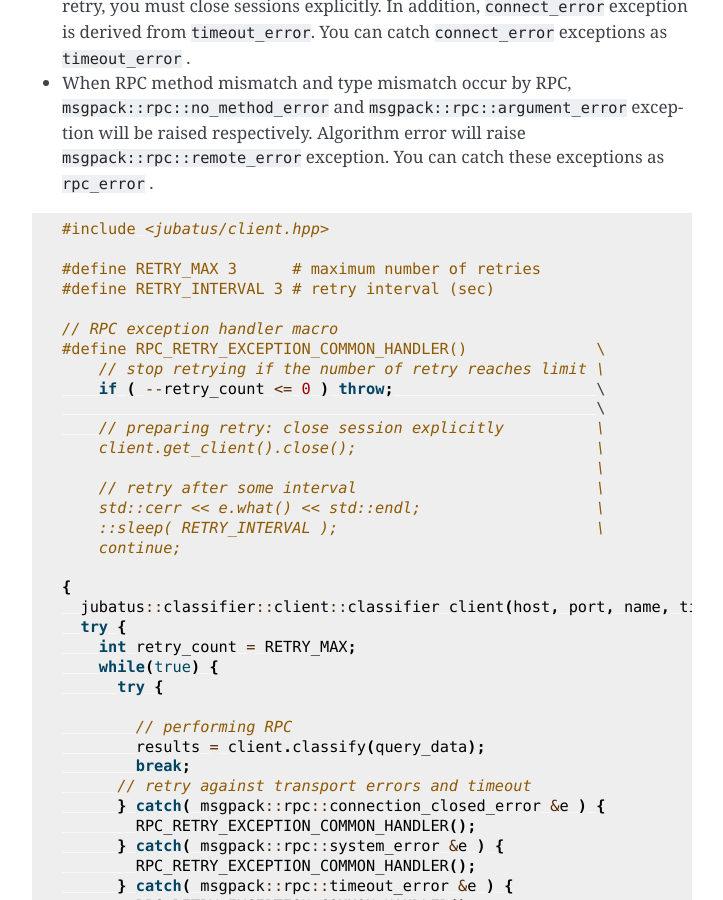
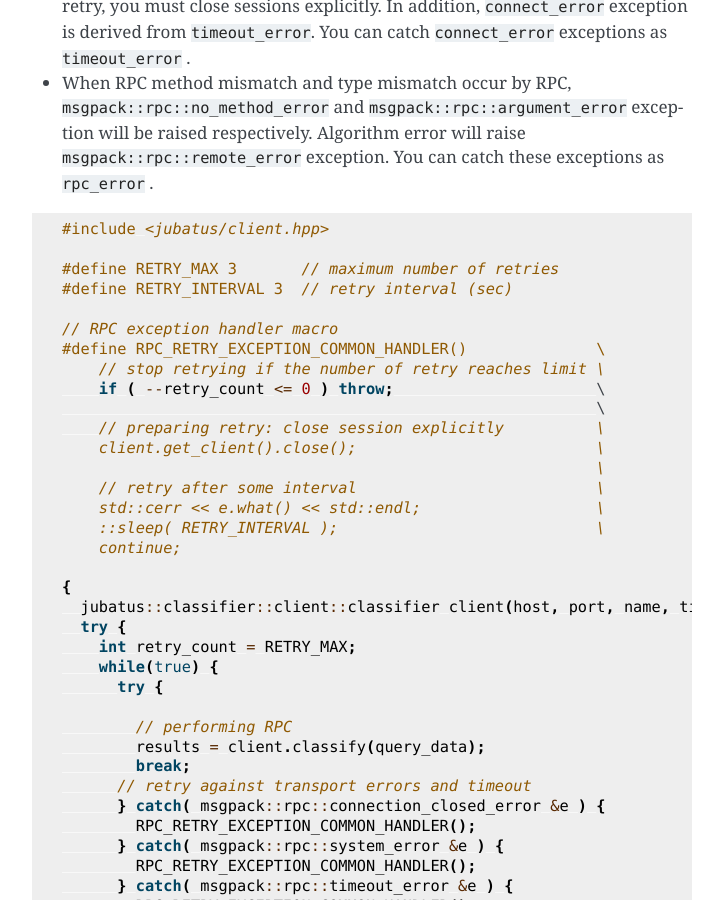
Before and after one commit to jubatus/website, a Sphinx documentation site: the page built from source/en/faq_rpc_err_workaround.rst, in a window 1280 px wide and 900 px high, scrolled down 3620 px. Shown: the whole window, without its empty margins (388-1111 px from the left). Built offline with Sphinx 7.4.7, drawn with Linux system fonts in a browser that asks for light colours; the version number could not be read and is left out.

Commit message:
Fix invalid comment sign

```diff
--- a/source/en/faq_rpc_err_workaround.rst
+++ b/source/en/faq_rpc_err_workaround.rst
@@ -185,8 +185,8 @@
 
   #include <jubatus/client.hpp>
 
-  #define RETRY_MAX 3      # maximum number of retries
-  #define RETRY_INTERVAL 3 # retry interval (sec)
+  #define RETRY_MAX 3       // maximum number of retries
+  #define RETRY_INTERVAL 3  // retry interval (sec)
 
   // RPC exception handler macro
   #define RPC_RETRY_EXCEPTION_COMMON_HANDLER()              \
--- a/source/ja/faq_rpc_err_workaround.rst
+++ b/source/ja/faq_rpc_err_workaround.rst
@@ -189,8 +189,8 @@
 
   #include <jubatus/client.hpp>
 
-  #define RETRY_MAX 3      # 再実行の上限回数
-  #define RETRY_INTERVAL 3 # 再実行の間隔(秒)
+  #define RETRY_MAX 3       // 再実行の上限回数
+  #define RETRY_INTERVAL 3  // 再実行の間隔(秒)
 
   // 例外ハンドラ マクロ
   #define RPC_RETRY_EXCEPTION_COMMON_HANDLER()    \
```
